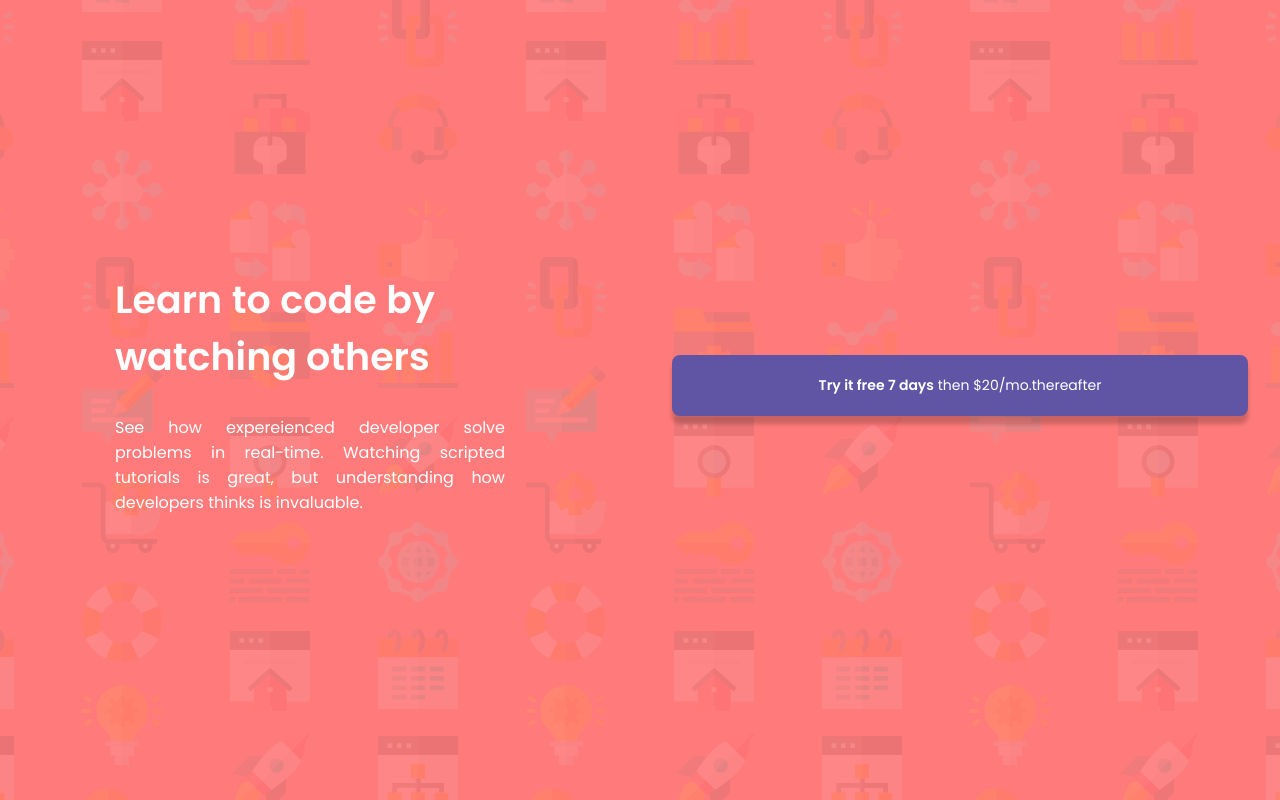
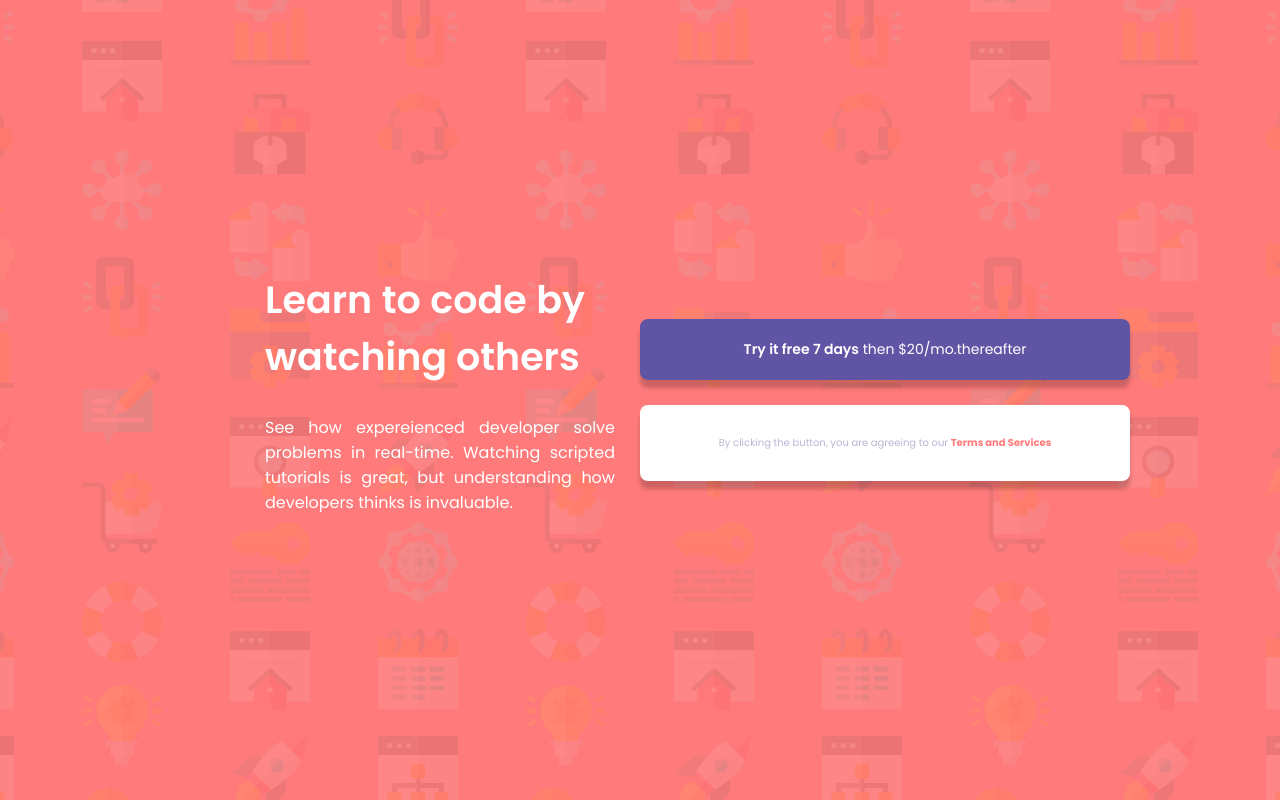
Before and after one commit to EddieAlexanderGordillo/sign-up-form, a website built with webpack: page public/index.html in a window 1280 px wide. Built offline with nearby package versions, Linux system fonts and the light colour scheme.

Commit message:
add form container

```diff
--- /dev/null
+++ b/src/components/FormContainer/FormContainer.js
@@ -0,0 +1,10 @@
+const FormContainer = () =>
+`<div class="form-container">
+  <form id="form" action=""></form>
+  <p class="disclaimer">
+    By clicking the button, you are agreeing to our <a href="#">Terms and Services</a>
+  </p>
+</div>
+`;
+
+export default FormContainer;
--- a/src/components/PromoSection/PromoSection.js
+++ b/src/components/PromoSection/PromoSection.js
@@ -1,11 +1,11 @@
+import FormContainer from '../FormContainer/FormContainer';
+
 const PromoSection = () => `
-<section class"form-container">
+<section>
   <div class="promo">
     <p class="promo__text"> <span class="promo__span">Try it free 7 days</span> then $20/mo.thereafter</p>
   </div>
-  <div>
-    <form id="form" action=""></form>
-  </div>
+  ${FormContainer()}
 </section>
 `;
 
--- a/src/styles/desktop.css
+++ b/src/styles/desktop.css
@@ -3,6 +3,7 @@
         width: 100%;
         height: 100vh;
         background-image: url('../assets/images/bg-intro-desktop.png');
+        padding: 150px;
     }
 
     .main {
@@ -14,9 +15,6 @@
         width: 50%;
     }
 
-    .main div {
-        width: 90%;
-    }
 
     .info h2 {
         max-width: 430px;
@@ -36,8 +34,7 @@
     }
 
     .promo {
-        width: 90%;
-        margin: 0px auto 30px;
+        margin-bottom: 25px;
         align-content: flex-start;
     }
 
--- a/src/styles/styles.css
+++ b/src/styles/styles.css
@@ -1,13 +1,14 @@
 :root {
     /*Primary*/
-    --Red: hsl(0, 100%, 74%);
-    --Green: hsl(154, 59%, 51%);
+    --red: hsl(0, 100%, 74%);
+    --green: hsl(154, 59%, 51%);
     /*Accent*/
-    --Blue: hsl(248, 32%, 49%);
+    --blue: hsl(248, 32%, 49%);
     /*Neutral*/
-    --DarkBlue: hsl(249, 10%, 26%);
-    --GrayishBlue: hsl(246, 25%, 77%);
+    --darkBlue: hsl(249, 10%, 26%);
+    --grayishBlue: hsl(246, 25%, 77%);
     --boxShadow: 0px 8px 4px 0px rgba(0, 0, 0, 0.2);
+    --primaryBorderRadius: 8px;
 }
 
 * {
@@ -25,11 +26,12 @@ html {
 main {
     width: 100%;
     height: 100vh;
-    background-color: var(--Red);
+    background-color: var(--red);
     background-image: url('../assets/images/bg-intro-mobile.png');
     background-size: cover;
     background-position: center;
     background-repeat: no-repeat;
+    padding: 30px;
 }
 
 .main {
@@ -66,21 +68,42 @@ main {
 
 
 .promo {
-    width: 90%;
-    margin: 40px auto;
+    width: 100%;
+    margin-bottom: 20px;
 }
 
 .promo__text {
-    border-radius: 8px;
+    border-radius: var(--primaryBorderRadius);
     padding: 20px 30px;
     color: white;
     font-weight: 400;
     font-size: 1.4rem;
     text-align: center;
-    background-color: var(--Blue);
+    background-color: var(--blue);
     box-shadow: var(--boxShadow);
 }
 
 .promo__span {
     font-weight: 600;
 }
+
+
+.form-container {
+    width: 100%;
+    padding: 30px;
+    background-color: white;
+    border-radius: var(--primaryBorderRadius);
+    box-shadow: var(--boxShadow);
+}
+
+.disclaimer {
+    text-align: center;
+    color: var(--grayishBlue);
+    font-size: 1.0rem;
+}
+
+.disclaimer a {
+    color: var(--red);
+    font-weight: 700;
+    text-decoration: none;
+}
```
